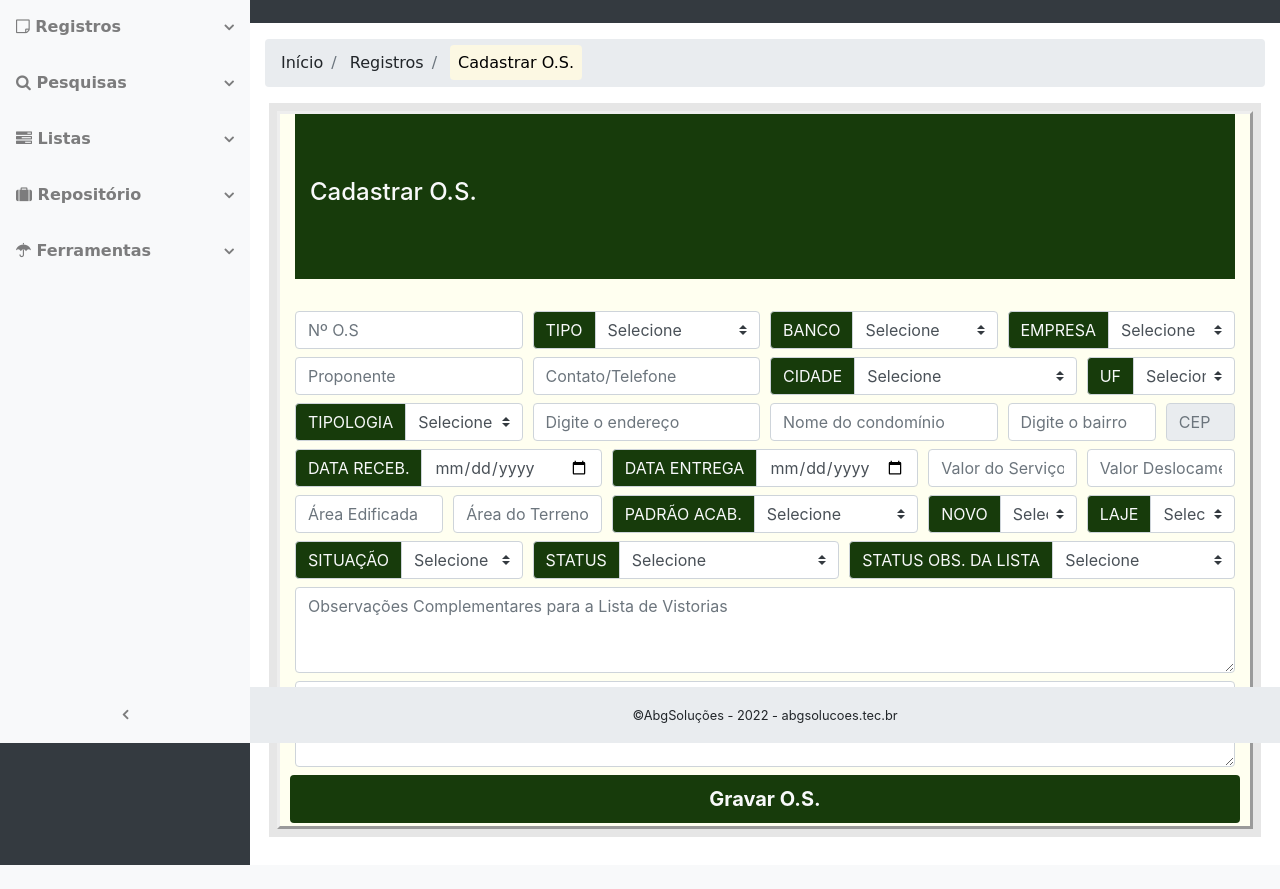
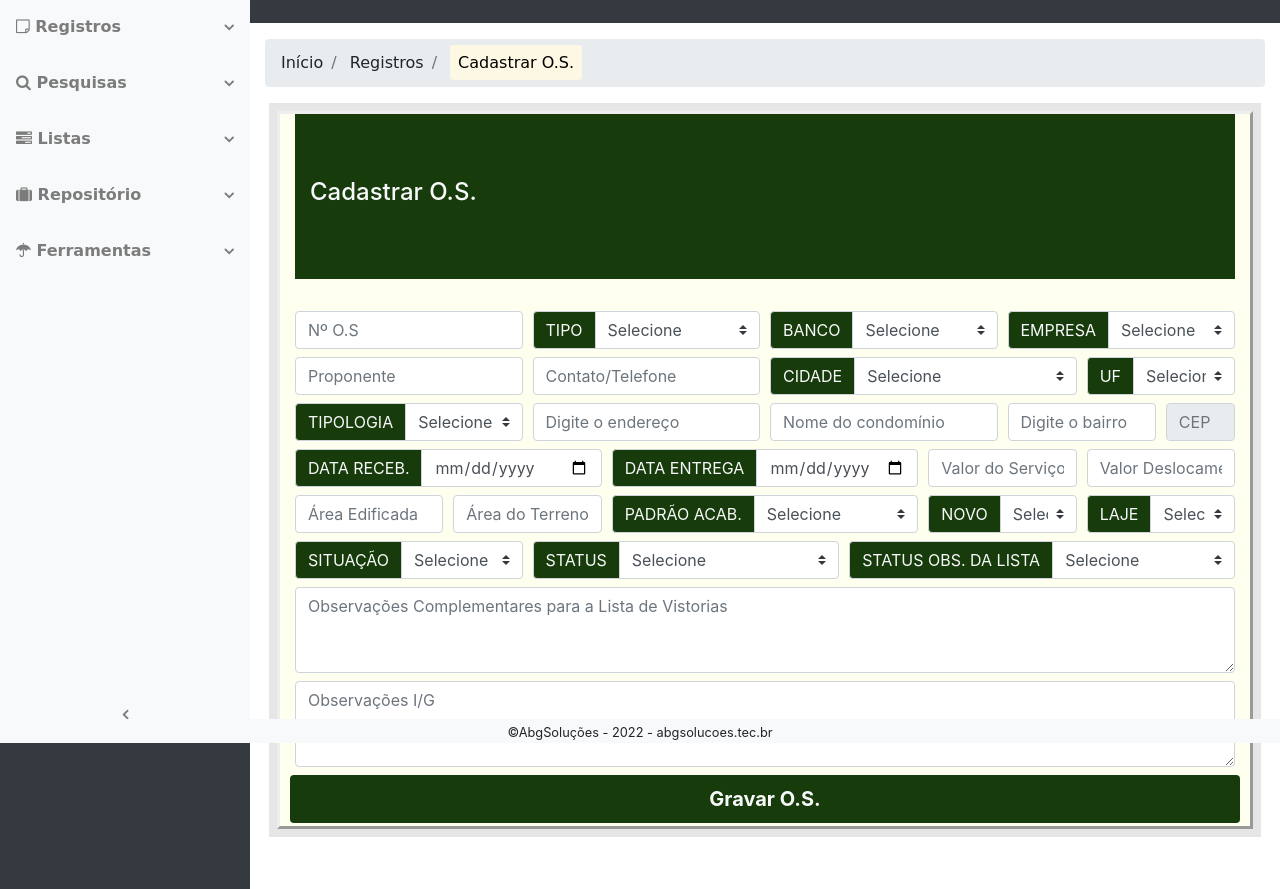
Before and after one commit to Ivonilson/prjABG, a PHP site: page /index.php?pagina=cadastrar-os in a window 1280 px wide. Shown: the part 57-946 px from the top of the page. Before the commit the page ends 922 px from the top, so only its background shows below. Run offline with PHP 8.4, Linux system fonts and the light colour scheme; the visitor is signed in with stand-in values (Sample User, id 1); data comes from the database, SQL or seed files in the repository; some libraries are stand-ins or nearby versions.

```diff
--- a/includes/rodape.php
+++ b/includes/rodape.php
@@ -1,4 +1,4 @@
-<!-- rodapé
+<!-- rodapé --->
 <br><br>
 <footer  class="footer fixed-bottom bg-light">
 
@@ -6,13 +6,4 @@
 			<small>&copy;AbgSoluções -  <?=date("Y")?> - abgsolucoes.tec.br </small>
 	</div>
 
-</footer>--->
-
-<!-- rodapé --->
-<footer  class="sticky-footer">
-	<div class="container">
-		<div class="text-center">
-			<small>&copy;AbgSoluções -  <?=date("Y")?> - abgsolucoes.tec.br </small>
-		</div>
-	</div>
 </footer>
```
